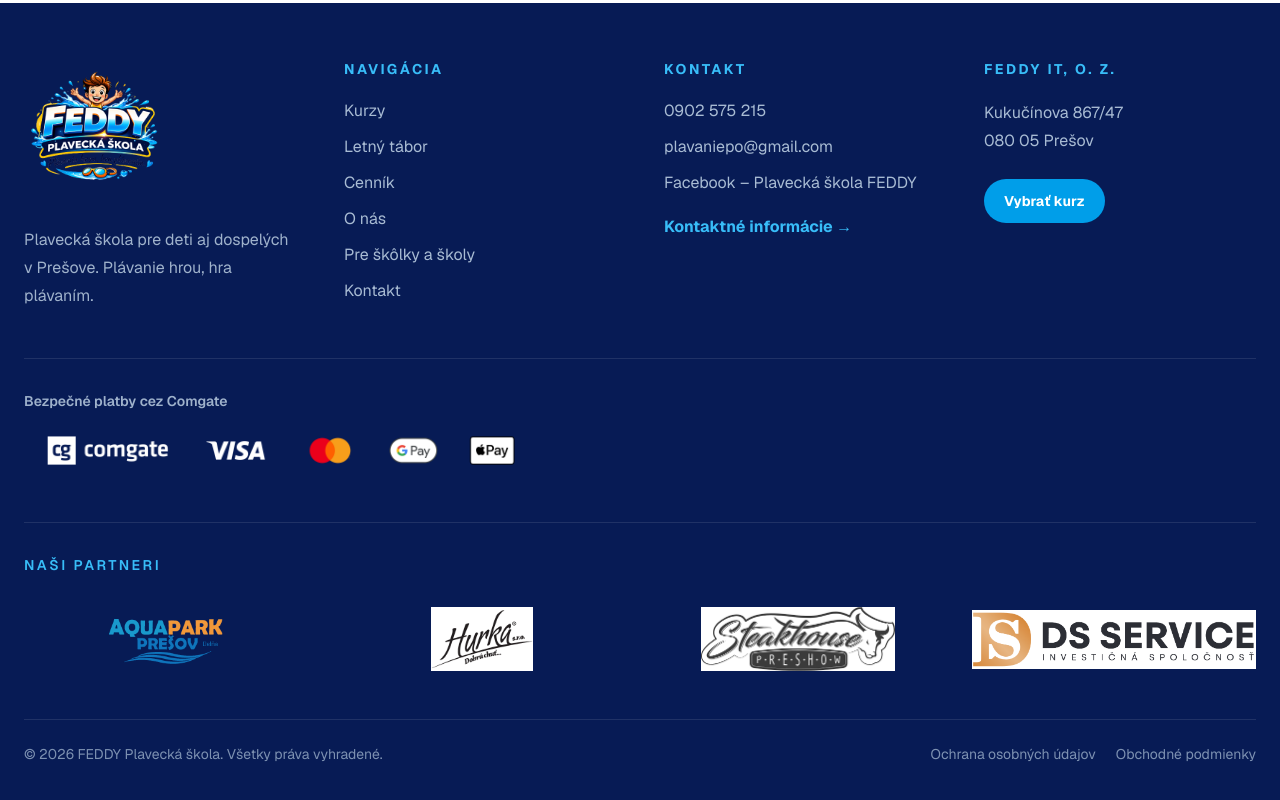
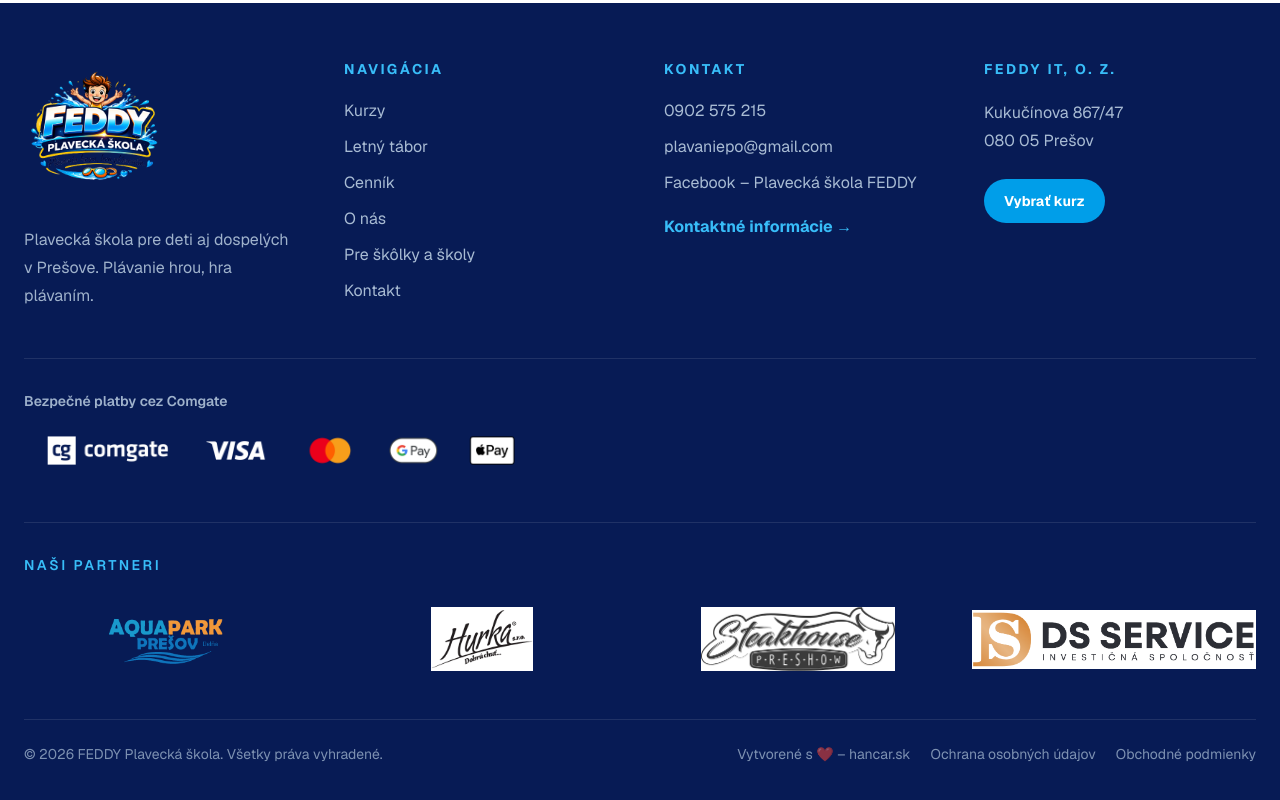
Before and after one commit to Stefan8412/plavkurzy-presov, a Next.js app: page / in a window 1280 px wide. Shown: the part 2965-3765 px from the top of the page. Built offline with nearby package versions, Linux system fonts and the light colour scheme; no server answers.

Commit message:
add footer update

```diff
--- a/components/Footer.tsx
+++ b/components/Footer.tsx
@@ -217,6 +217,14 @@ export default function Footer() {
           </p>
 
           <div className="flex flex-wrap gap-5">
+            <a
+              href="https://hancar.sk"
+              target="_blank"
+              rel="noopener noreferrer"
+              className="transition hover:text-white"
+            >
+              Vytvorené s ❤️ – hancar.sk
+            </a>
             <Link
               href="/ochrana-osobnych-udajov"
               className="transition hover:text-white"
```
